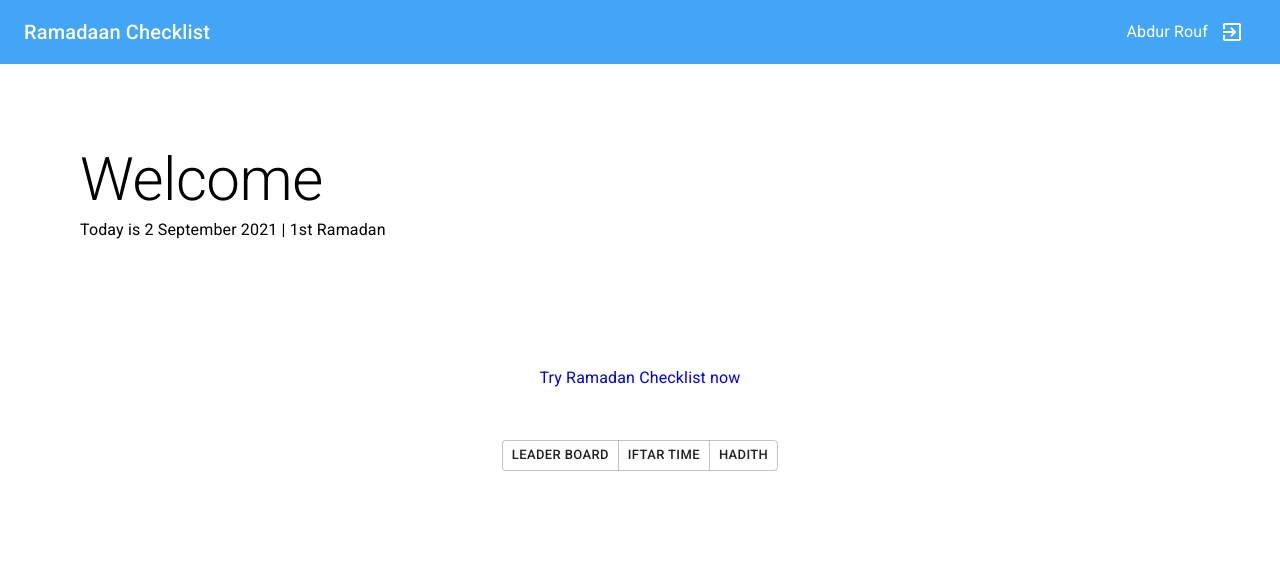
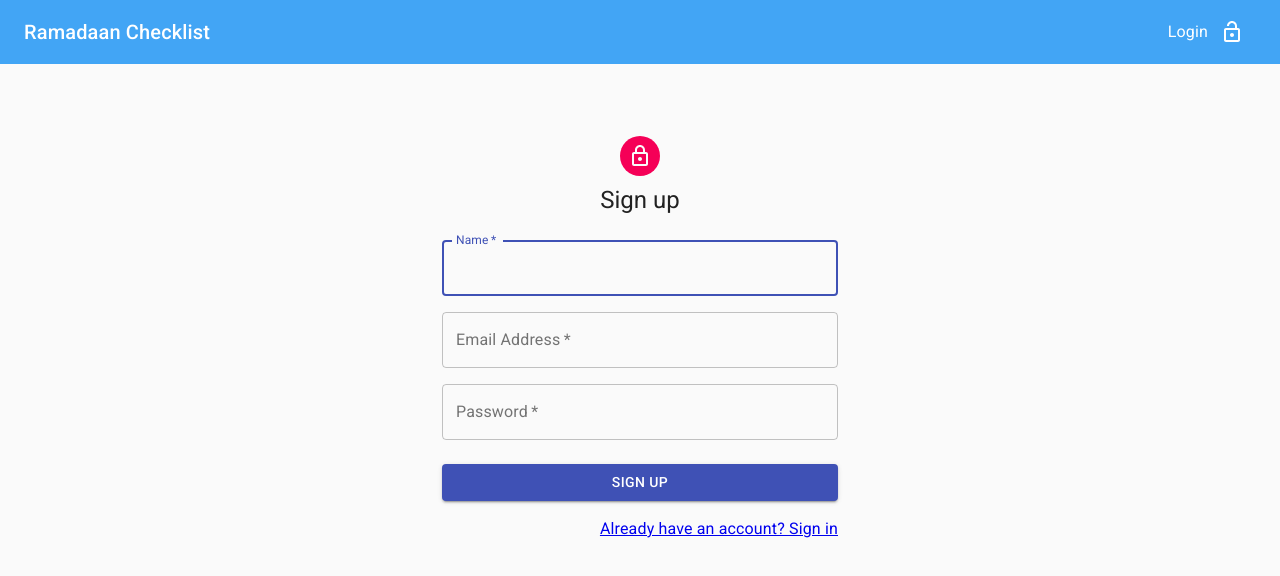
Before and after one commit to shamimbinnur/ramadaan-react, a React (Create React App) app: page /signup in a window 1280 px wide. Shown: the top 576 px of the page. Built offline with nearby package versions, Linux system fonts and the light colour scheme.

Commit message:
added login, signup pages

```diff
--- a/src/App.js
+++ b/src/App.js
@@ -8,11 +8,14 @@ import Home from './user/pages/Home'
 import Profile from './user/pages/Profile'
 import MyAppBar from './user/components/MyAppBar';
 import { useState } from "react";
+import Login from "./user/pages/Login";
+import SignUp from './user/pages/SignUp'
+
 
 
 const App = ()=> {
 
-  const [isLogedin, setIsLogedin] = useState(true)
+  const [isLogedin, setIsLogedin] = useState(false)
   const [username, setUsername] = useState('Abdur Rouf')
 
   return (
@@ -23,8 +26,14 @@ const App = ()=> {
         <Route path='/profile'>
           <Profile/>
         </Route>
+        <Route path='/login'>
+          <Login/>
+        </Route>
+        <Route path='/signup'>
+          <SignUp/>
+        </Route>
         <Route path='/'>
-          <Home/>
+          <Home isLogedin={ isLogedin} />
         </Route>
       </Switch>
     </Router>
--- a/src/user/components/MyAppBar.js
+++ b/src/user/components/MyAppBar.js
@@ -1,6 +1,6 @@
 import React from 'react'
 import { AppBar, Toolbar, Typography, IconButton, makeStyles } from '@material-ui/core';
-import { ExitToAppOutlined, PlayCircleFilledWhite } from '@material-ui/icons'
+import { ExitToAppOutlined, LockOpenOutlined } from '@material-ui/icons'
 import { blue } from '@material-ui/core/colors';
 import { Link } from 'react-router-dom'
 
@@ -37,7 +37,7 @@ const MyAppBar=({isLogedin, username}) => {
                         <Link className={classes.link}  to='/'> Ramadaan Checklist </Link>
                     </Typography >
                     {
-                        isLogedin &&
+                        isLogedin ?
                         <>
                         <Typography >
                             <Link className={classes.link} to ='/profile'> {username} </Link>
@@ -45,7 +45,16 @@ const MyAppBar=({isLogedin, username}) => {
                         <IconButton className={classes.icon}>
                             <ExitToAppOutlined />
                         </IconButton>
+                        </> :
+                        <>
+                        <Typography >
+                            <Link className={classes.link} to ='/login'> Login </Link>
+                        </Typography>
+                        <IconButton className={classes.icon}>
+                            <LockOpenOutlined />
+                        </IconButton>
                         </>
+
                     }
                 </Toolbar>
             </AppBar>
--- a/src/user/pages/Home.js
+++ b/src/user/pages/Home.js
@@ -51,7 +51,7 @@ const useStyles = makeStyles((theme)=>({
     }
 }))
 
-const Home = ()=> {
+const Home = ({ isLogedin })=> {
     const classes = useStyles();
     const history = useHistory();
     return (
@@ -67,7 +67,7 @@ const Home = ()=> {
             <Container>
                 <div className={classes.checkMark}>
                     <Typography variant="subtitle1">
-                        <Link style={{textDecoration: 'none'}} to="/profile"> Try Ramadan Checklist now</Link>
+                        <Link style={{textDecoration: 'none'}} to={ isLogedin ? '/profile' : '/login'} > Try Ramadan Checklist now</Link>
                     </Typography>
                 </div>
             </Container>
--- /dev/null
+++ b/src/user/pages/Login.js
@@ -0,0 +1,95 @@
+import React from 'react'
+import { makeStyles, Container, CssBaseline,
+    Avatar,
+    Typography,
+    TextField,
+    FormControlLabel,
+    Button,
+    Grid,
+} from '@material-ui/core'
+import { LockOpenOutlined } from '@material-ui/icons'
+import { Link } from 'react-router-dom';
+
+const useStyles = makeStyles((theme) => ({
+    paper: {
+      marginTop: theme.spacing(8),
+      display: 'flex',
+      flexDirection: 'column',
+      alignItems: 'center',
+    },
+    avatar: {
+      margin: theme.spacing(1),
+      backgroundColor: theme.palette.secondary.main,
+    },
+    form: {
+      width: '100%', // Fix IE 11 issue.
+      marginTop: theme.spacing(1),
+    },
+    submit: {
+      margin: theme.spacing(3, 0, 2),
+    },
+
+  }));
+
+const Login = ()=> {
+    const classes = useStyles();
+
+
+    return (
+        <Container component="main" maxWidth="xs">
+        <CssBaseline />
+        <div className={classes.paper}>
+          <Avatar className={classes.avatar}>
+            <LockOpenOutlined />
+          </Avatar>
+          <Typography component="h1" variant="h5">
+            Sign in
+          </Typography>
+          <form className={classes.form} noValidate>
+            <TextField
+              variant="outlined"
+              margin="normal"
+              required
+              fullWidth
+              id="email"
+              label="Email Address"
+              name="email"
+              autoComplete="email"
+              autoFocus
+            />
+            <TextField
+              variant="outlined"
+              margin="normal"
+              required
+              fullWidth
+              name="password"
+              label="Password"
+              type="password"
+              id="password"
+              autoComplete="current-password"
+            />
+            <Button
+              type="submit"
+              fullWidth
+              variant="contained"
+              color="primary"
+              className={classes.submit}
+            >
+              Sign In
+            </Button>
+            <Grid container>
+              <Grid item>
+                <Link to='/signup'>
+                    <Typography>
+                        Don't have an account? Sign Up
+                    </Typography>
+                </Link>
+              </Grid>
+            </Grid>
+          </form>
+        </div>
+      </Container>
+    )
+}
+
+export default Login
--- /dev/null
+++ b/src/user/pages/SignUp.js
@@ -0,0 +1,102 @@
+import React from 'react'
+import { makeStyles, Container, Grid, Button, TextField, CssBaseline, Avatar, Typography } from '@material-ui/core'
+import { LockOutlined} from '@material-ui/icons'
+import { Link } from 'react-router-dom'
+
+const useStyles = makeStyles((theme) => ({
+    paper: {
+      marginTop: theme.spacing(8),
+      display: 'flex',
+      flexDirection: 'column',
+      alignItems: 'center',
+    },
+    avatar: {
+      margin: theme.spacing(1),
+      backgroundColor: theme.palette.secondary.main,
+    },
+    form: {
+      width: '100%', // Fix IE 11 issue.
+      marginTop: theme.spacing(3),
+    },
+    submit: {
+      margin: theme.spacing(3, 0, 2),
+    },
+  }));
+
+
+const SignUp = ()=> {
+    const classes = useStyles();
+
+    return (
+        <Container component="main" maxWidth="xs">
+            <CssBaseline />
+            <div className={classes.paper}>
+                <Avatar className={classes.avatar}>
+                <LockOutlined />
+                </Avatar>
+                <Typography component="h1" variant="h5">
+                Sign up
+                </Typography>
+                <form className={classes.form} noValidate>
+                    <Grid container spacing={2}>
+                        <Grid item xs={12} >
+                            <TextField
+                                autoComplete="fname"
+                                name="firstName"
+                                variant="outlined"
+                                required
+                                fullWidth
+                                id="Name"
+                                label="Name"
+                                autoFocus
+                            />
+                        </Grid>
+                        <Grid item xs={12}>
+                        <TextField
+                            variant="outlined"
+                            required
+                            fullWidth
+                            id="email"
+                            label="Email Address"
+                            name="email"
+                            autoComplete="email"
+                        />
+                        </Grid>
+                        <Grid item xs={12}>
+                        <TextField
+                            variant="outlined"
+                            required
+                            fullWidth
+                            name="password"
+                            label="Password"
+                            type="password"
+                            id="password"
+                            autoComplete="current-password"
+                        />
+                        </Grid>
+                    </Grid>
+                    <Button
+                        type="submit"
+                        fullWidth
+                        variant="contained"
+                        color="primary"
+                        className={classes.submit}
+                    >
+                        Sign Up
+                    </Button>
+                    <Grid container justify="flex-end">
+                        <Grid item>
+                        <Link to ='/login'>
+                            <Typography>
+                                Already have an account? Sign in
+                            </Typography>
+                        </Link>
+                        </Grid>
+                    </Grid>
+                </form>
+            </div>
+        </Container>
+    );
+}
+
+export default SignUp
```
